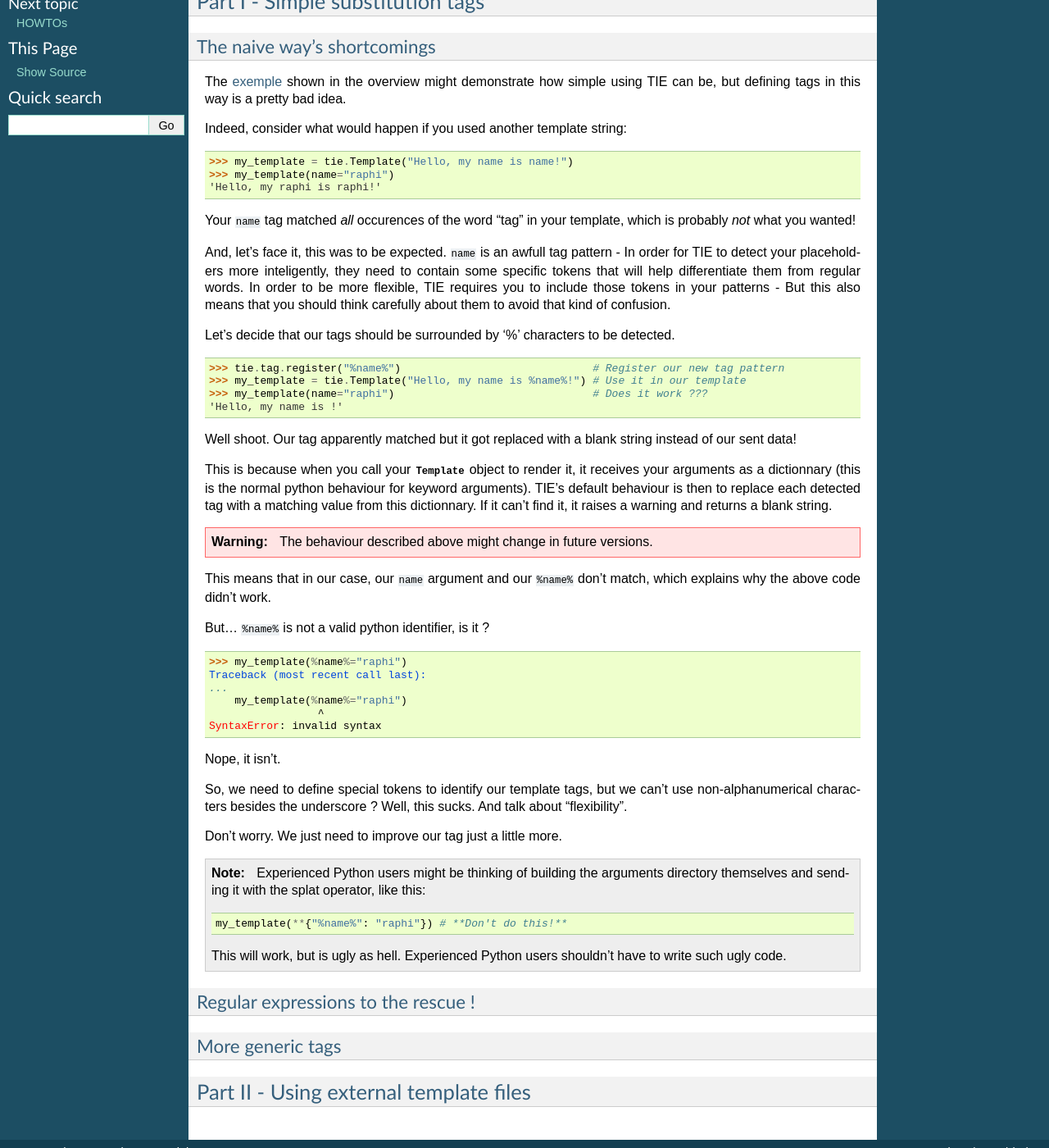
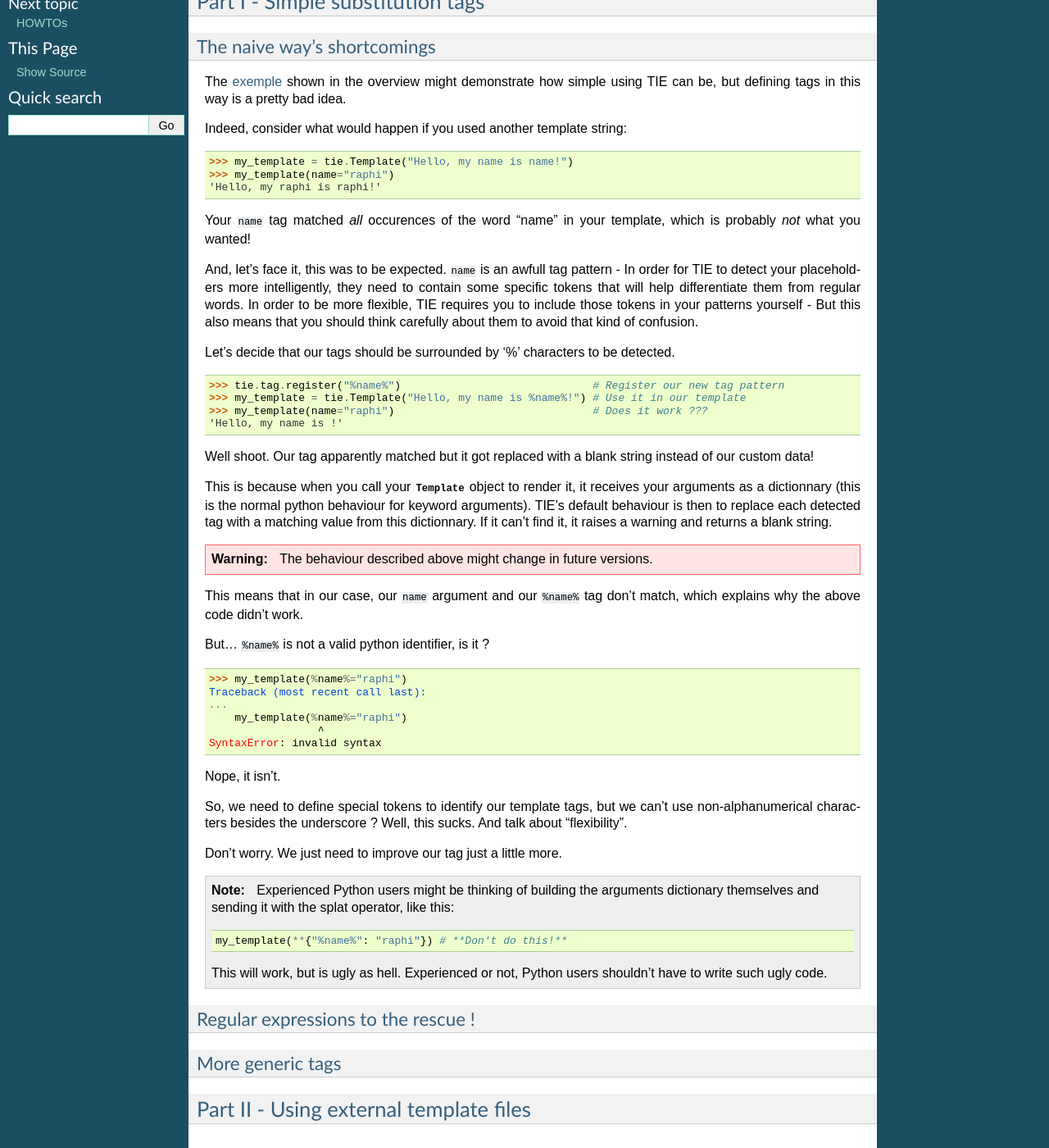
Before and after one commit to raphigaziano/TIE, a Sphinx documentation site: the page built from doc/source/tutorial.rst, in a window 1280 px wide and 1400 px high, scrolled down 304 px. Shown: the whole window at 82% size. Built offline with Sphinx 7.4.7, drawn with Linux system fonts in a browser that asks for light colours.

Commit message:
typoes fix

```diff
--- a/doc/source/tutorial.rst
+++ b/doc/source/tutorial.rst
@@ -35,16 +35,16 @@ Indeed, consider what would happen if you used another template string:
 
    tie.tag.get_manager().clear()
 
-Your ``name`` tag matched *all* occurences of the word "tag" in your template,
+Your ``name`` tag matched *all* occurences of the word "name" in your template,
 which is probably *not* what you wanted!
 
 And, let's face it, this was to be expected. ``name`` is an awfull tag pattern -
-In order for TIE to detect your placeholders more inteligently, they need to
+In order for TIE to detect your placeholders more intelligently, they need to
 contain some specific tokens that will help differentiate them from regular
 words.
 In order to be more flexible, TIE requires you to include those tokens in your
-patterns - But this also means that you should think carefully about them to
-avoid that kind of confusion.
+patterns yourself - But this also means that you should think carefully about
+them to avoid that kind of confusion.
 
 Let's decide that our tags should be surrounded by '%' characters to be detected.
 
@@ -62,7 +62,7 @@ Let's decide that our tags should be surrounded by '%' characters to be detected
     'Hello, my name is !'
 
 Well shoot. Our tag apparently matched but it got replaced with a blank string
-instead of our sent data!
+instead of our custom data!
 
 This is because when you call your :py:class:`Template <tie.template.Template>`
 object to render it, it receives your arguments as a dictionnary
@@ -100,14 +100,14 @@ Don't worry. We just need to improve our tag just a little more.
 .. note::
 
    Experienced Python users might be thinking of building the arguments
-   directory themselves and sending it with the splat operator, like this:
+   dictionary themselves and sending it with the splat operator, like this:
 
    ::
 
       my_template(**{"%name%": "raphi"}) # **Don't do this!**
 
    This will work, but is ugly as hell.
-   Experienced Python users shouldn't have to write such ugly code.
+   Experienced or not, Python users shouldn't have to write such ugly code.
 
 Regular expressions to the rescue !
 +++++++++++++++++++++++++++++++++++
```
Also changed, not shown: other parts of doc/source/tutorial.rst (+1 -1 lines).
